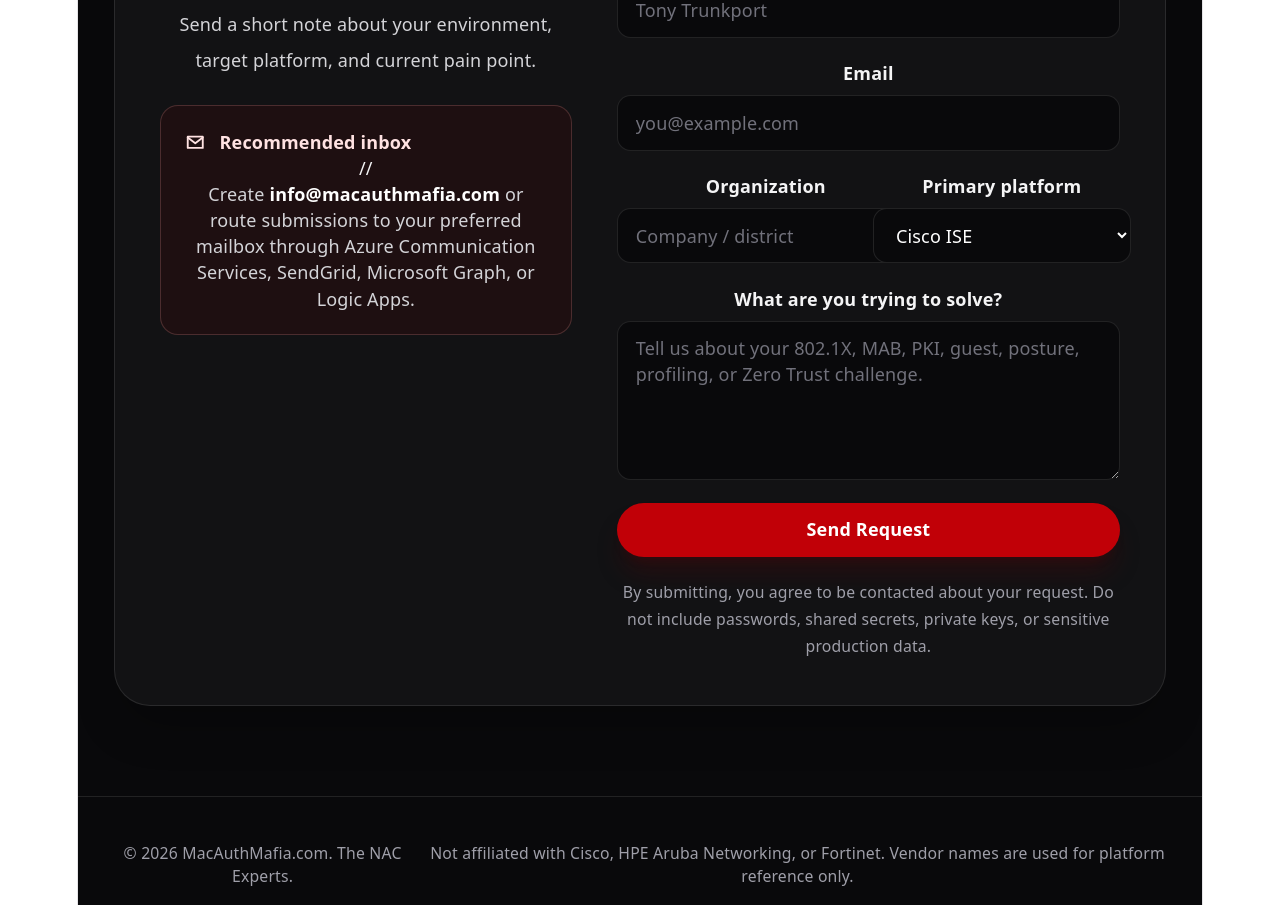
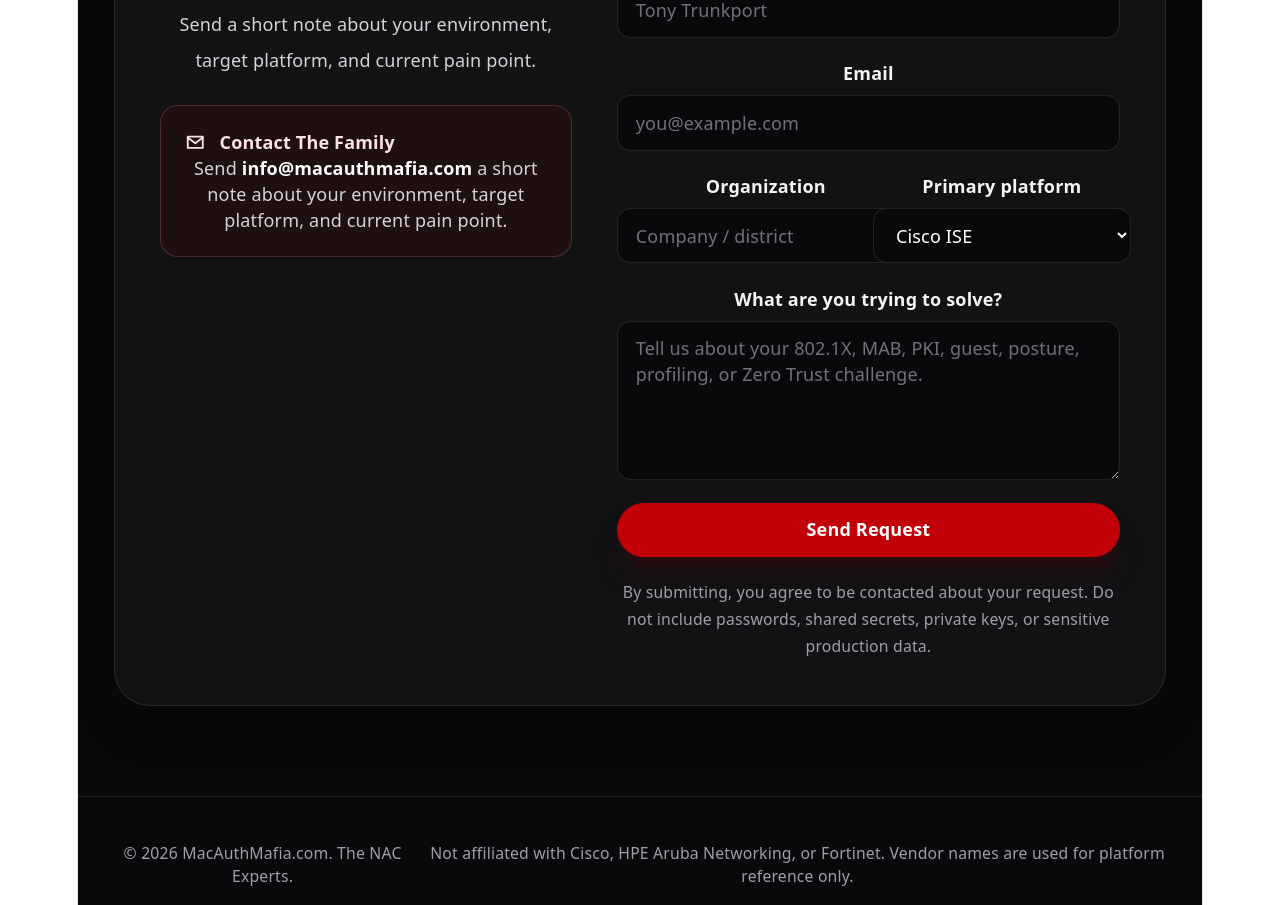
Before and after one commit to JGibbar/macauthmafia-site, a React (Vite) app: page / in a window 1280 px wide. Shown: the part 4720-5625 px from the top of the page. Built offline with nearby package versions, Linux system fonts and the light colour scheme.

Commit message:
Update contact information in App component

```diff
--- a/src/App.jsx
+++ b/src/App.jsx
@@ -427,9 +427,9 @@ export default function MacAuthMafiaSite() {
               <div className="mt-6 rounded-2xl border border-red-300/20 bg-red-950/25 p-5">
                 <div className="flex items-center gap-3 text-red-100">
                   <Icon name="mail" className="h-5 w-5" />
-                  <p className="font-bold">Recommended inbox</p>
+                  <p className="font-bold">Contact The Family</p>
                 </div>
-               // <p className="mt-2 text-zinc-300">Create <span className="font-semibold text-white">info@macauthmafia.com</span> or route submissions to your preferred mailbox through Azure Communication Services, SendGrid, Microsoft Graph, or Logic Apps.</p>
+               <p className="mt-2 text-zinc-300">Send <span className="font-semibold text-white">info@macauthmafia.com</span> a short note about your environment, target platform, and current pain point.</p>
               </div>
             </div>
 
```
